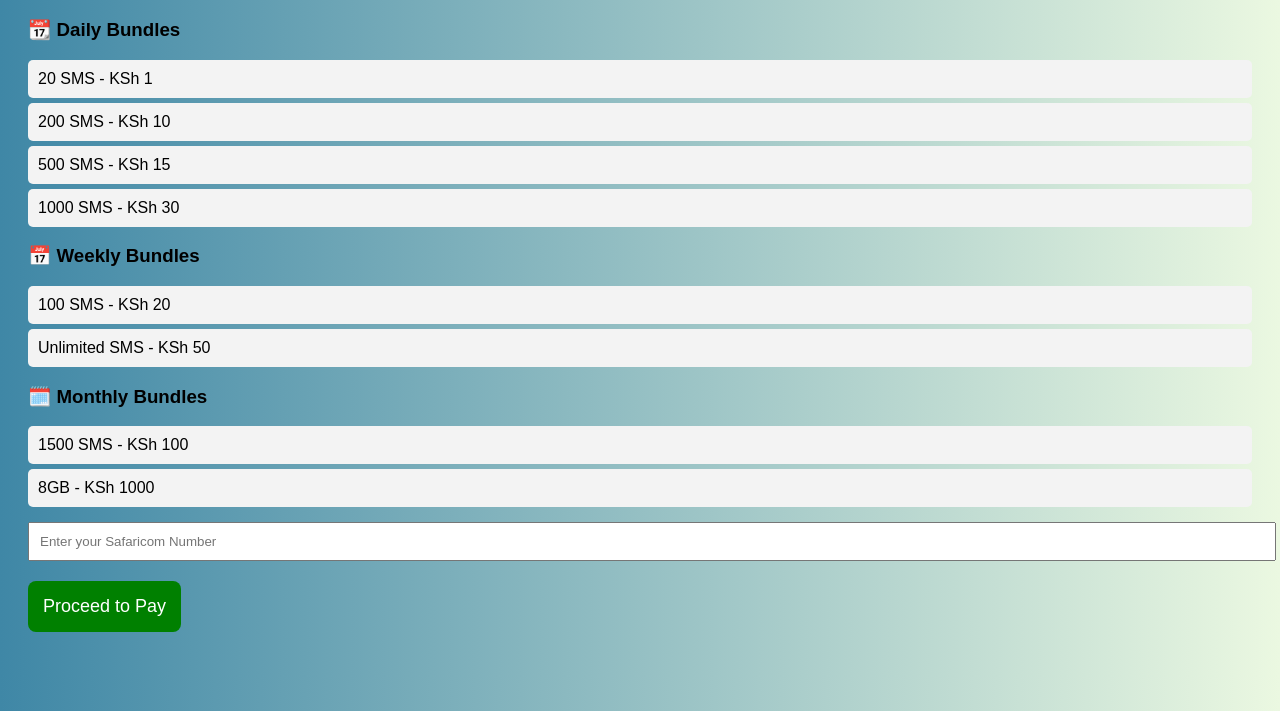
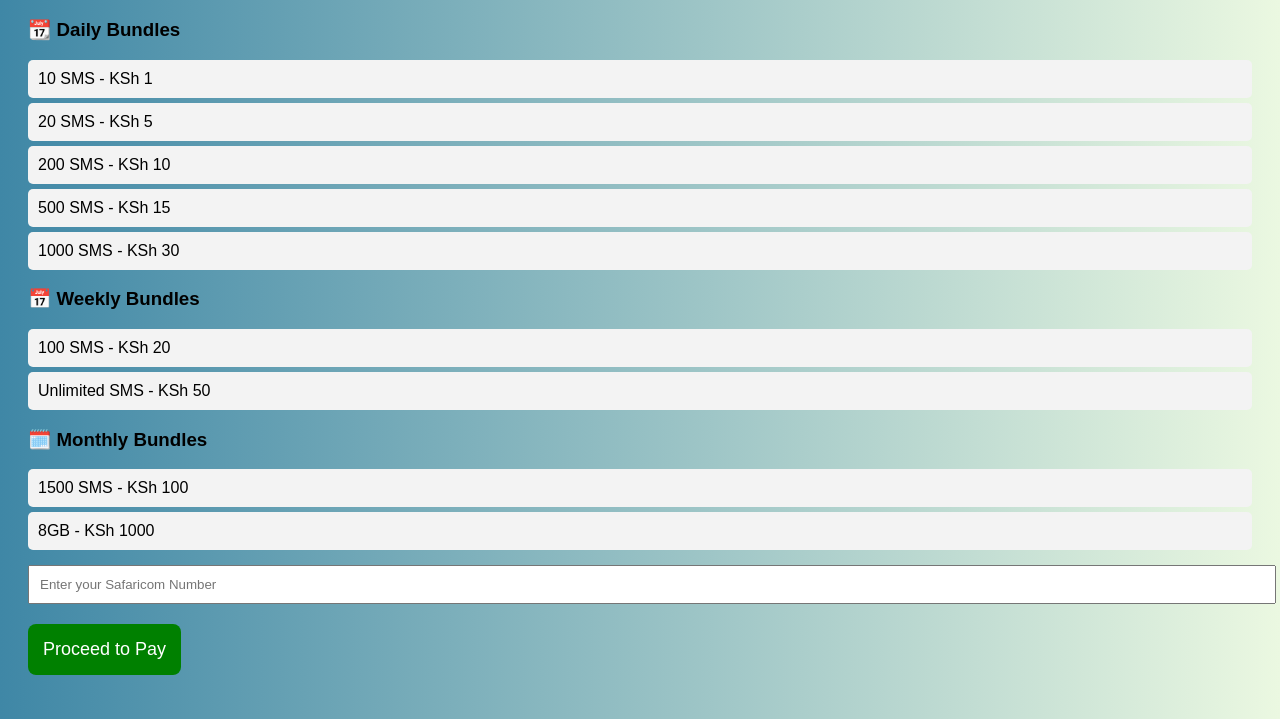
Before and after one commit to Jasam-Kajam/Quicktel-Shop, a plain HTML site: page index.html in a window 1280 px wide. Shown: the part 89-808 px from the top of the page. Drawn offline with Linux system fonts and the light colour scheme.

Commit message:
Update index.html

```diff
--- a/index.html
+++ b/index.html
@@ -41,7 +41,8 @@
 <h1>QUICKTEL BUNDLES</h1>
 
 <h3>📆 Daily Bundles</h3>
-<div class="bundle-option" data-price="1" data-label="20 SMS">20 SMS - KSh 1</div>
+<div class="bundle-option" data-price="1" data-label="10 SMS">10 SMS - KSh 1</div>
+<div class="bundle-option" data-price="5" data-label="20 SMS">20 SMS - KSh 5</div>
 <div class="bundle-option" data-price="10" data-label="200 SMS">200 SMS - KSh 10</div>
 <div class="bundle-option" data-price="15" data-label="500 SMS">500 SMS - KSh 15</div>
 <div class="bundle-option" data-price="30" data-label="1000 SMS">1000 SMS - KSh 30</div>
```
